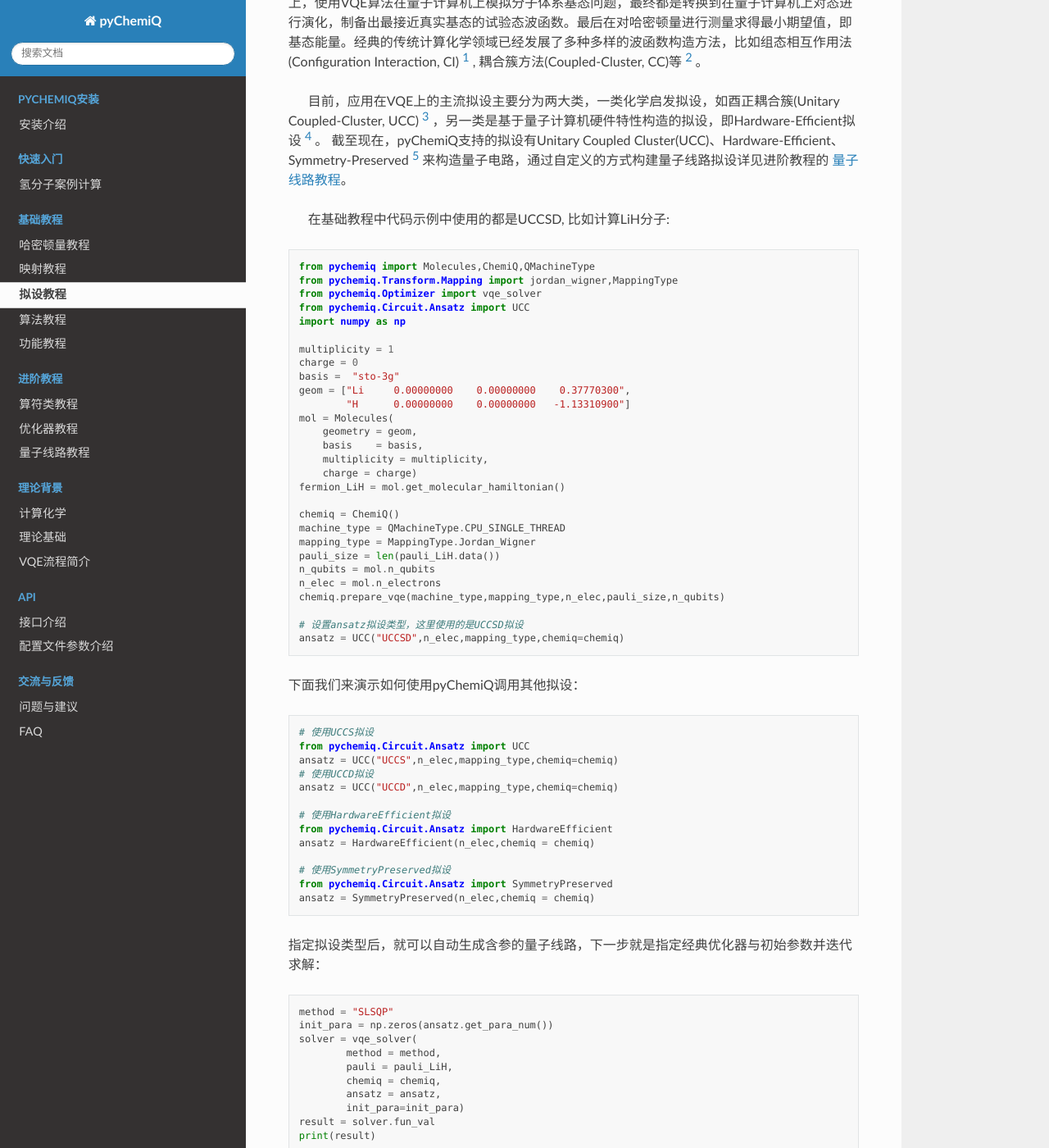
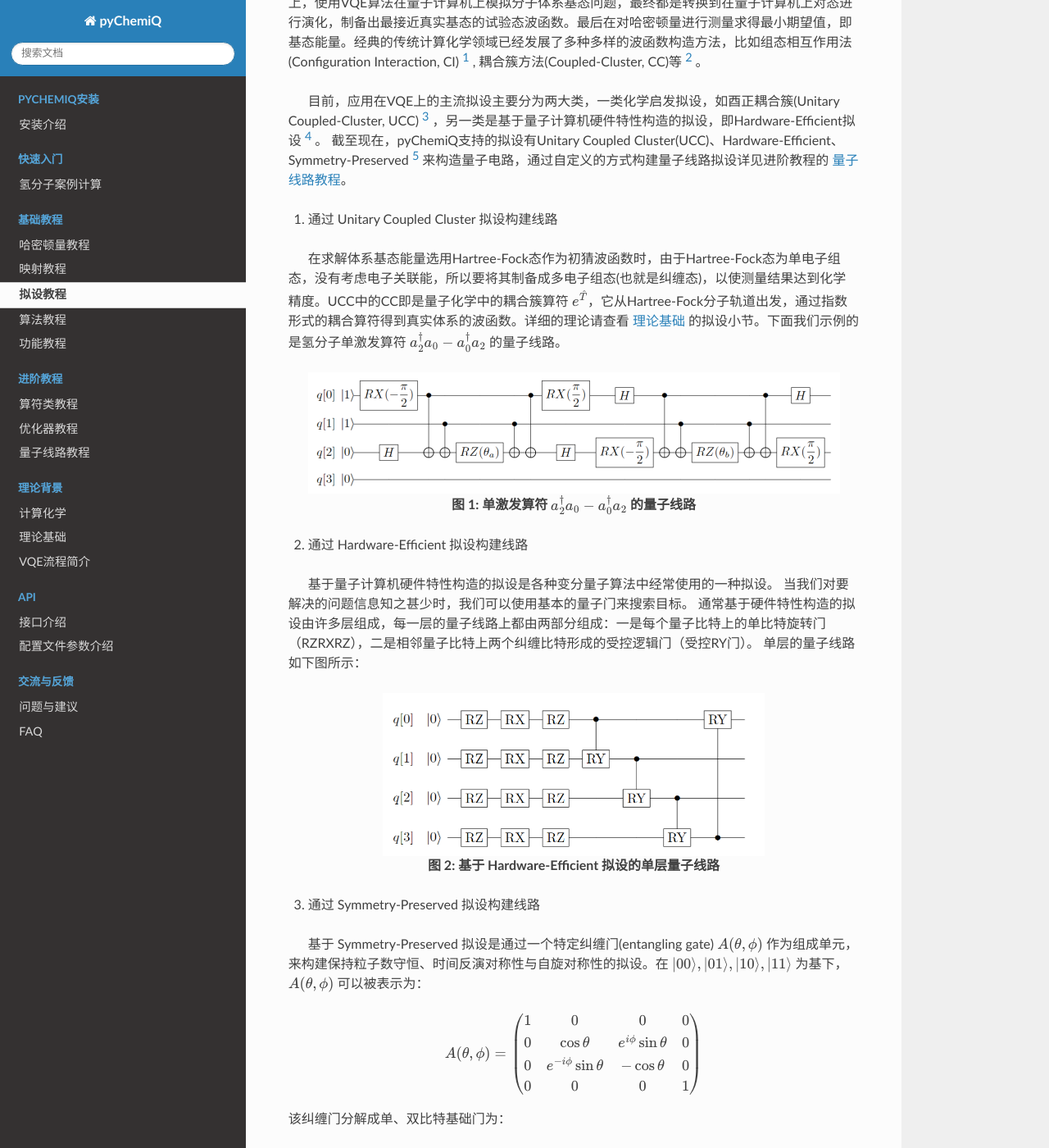
Before and after one commit to OriginQ/pyChemiQ-tutorial, a Sphinx documentation site: the page built from source/03basis/ansatz.rst, in a window 1280 px wide and 1400 px high, scrolled down 224 px. Shown: the whole window at 82% size. Built offline with Sphinx 7.4.7 and the Read the Docs theme 2.0.0, drawn with Linux system fonts in a browser that asks for light colours; some of the changed text lies outside the part shown.

Commit message:
<update> add ansatz circuit figures

```diff
--- a/source/03basis/ansatz.rst
+++ b/source/03basis/ansatz.rst
@@ -5,6 +5,49 @@
 
   目前，应用在VQE上的主流拟设主要分为两大类，一类化学启发拟设，如酉正耦合簇(Unitary Coupled-Cluster, UCC) [3]_ ，另一类是基于量子计算机硬件特性构造的拟设，即Hardware-Efficient拟设 [4]_ 。
 截至现在，pyChemiQ支持的拟设有Unitary Coupled Cluster(UCC)、Hardware-Efficient、Symmetry-Preserved [5]_ 来构造量子电路，通过自定义的方式构建量子线路拟设详见进阶教程的 :doc:`../04advanced/circuit`。
+
+1. 通过 Unitary Coupled Cluster 拟设构建线路
+
+  在求解体系基态能量选用Hartree-Fock态作为初猜波函数时，由于Hartree-Fock态为单电子组态，没有考虑电子关联能，所以要将其制备成多电子组态(也就是纠缠态)，以使测量结果达到化学精度。UCC中的CC即是量子化学中的耦合簇算符 :math:`e^{\hat{T}}`，它从Hartree-Fock分子轨道出发，通过指数形式的耦合算符得到真实体系的波函数。详细的理论请查看 :doc:`../05theory/theoreticalbackground` 的拟设小节。下面我们示例的是氢分子单激发算符 :math:`a_2^{\dagger}a_0 - a_0^{\dagger}a_2` 的量子线路。
+
+
+.. image:: ./picture/UCC.png
+   :align: center
+   :scale: 50%
+.. centered:: 图 1: 单激发算符 :math:`a_2^{\dagger}a_0 - a_0^{\dagger}a_2` 的量子线路
+
+2. 通过 Hardware-Efficient 拟设构建线路
+
+  基于量子计算机硬件特性构造的拟设是各种变分量子算法中经常使用的一种拟设。 当我们对要解决的问题信息知之甚少时，我们可以使用基本的量子门来搜索目标。 通常基于硬件特性构造的拟设由许多层组成，每一层的量子线路上都由两部分组成：一是每个量子比特上的单比特旋转门（RZRXRZ），二是相邻量子比特上两个纠缠比特形成的受控逻辑门（受控RY门）。 单层的量子线路如下图所示：
+
+.. image:: ./picture/HE.png
+   :align: center
+   :scale: 55%
+.. centered:: 图 2: 基于 Hardware-Efficient 拟设的单层量子线路
+
+3. 通过 Symmetry-Preserved 拟设构建线路
+
+  基于 Symmetry-Preserved 拟设是通过一个特定纠缠门(entangling gate) :math:`A(\theta, \phi)` 作为组成单元，来构建保持粒子数守恒、时间反演对称性与自旋对称性的拟设。在 :math:`|00\rangle, |01\rangle, |10\rangle, |11\rangle` 为基下， :math:`A(\theta, \phi)` 可以被表示为：
+
+.. math::
+   A(\theta, \phi) = \begin{pmatrix} 1 & 0 & 0 & 0 \\ 0 & \cos \theta & e^{i\phi}\sin \theta & 0 \\ 0 & e^{-i\phi}\sin \theta & -\cos \theta & 0 \\ 0 & 0 & 0 & 1  \\ \end{pmatrix}
+
+该纠缠门分解成单、双比特基础门为：
+
+.. image:: ./picture/AGate.png
+   :align: center
+   :scale: 30%
+.. centered:: 图 3: :math:`A(\theta, \phi)` 门的分解
+
+由 :math:`A(\theta, \phi)` 与X门构建的Symmetry-Preserved 拟设的量子线路如下图所示：
+
+.. image:: ./picture/SP.png
+   :align: center
+   :scale: 60%
+.. centered:: 图 4: 基于 Symmetry-Preserved 拟设的单层量子线路
+
+
+----------
 
   在基础教程中代码示例中使用的都是UCCSD, 比如计算LiH分子:
 
```
Also changed, not shown: source/03basis/picture/AGate.png (added), source/03basis/picture/HE.png (added), source/03basis/picture/SP.png (added), source/03basis/picture/UCC.png (added).
